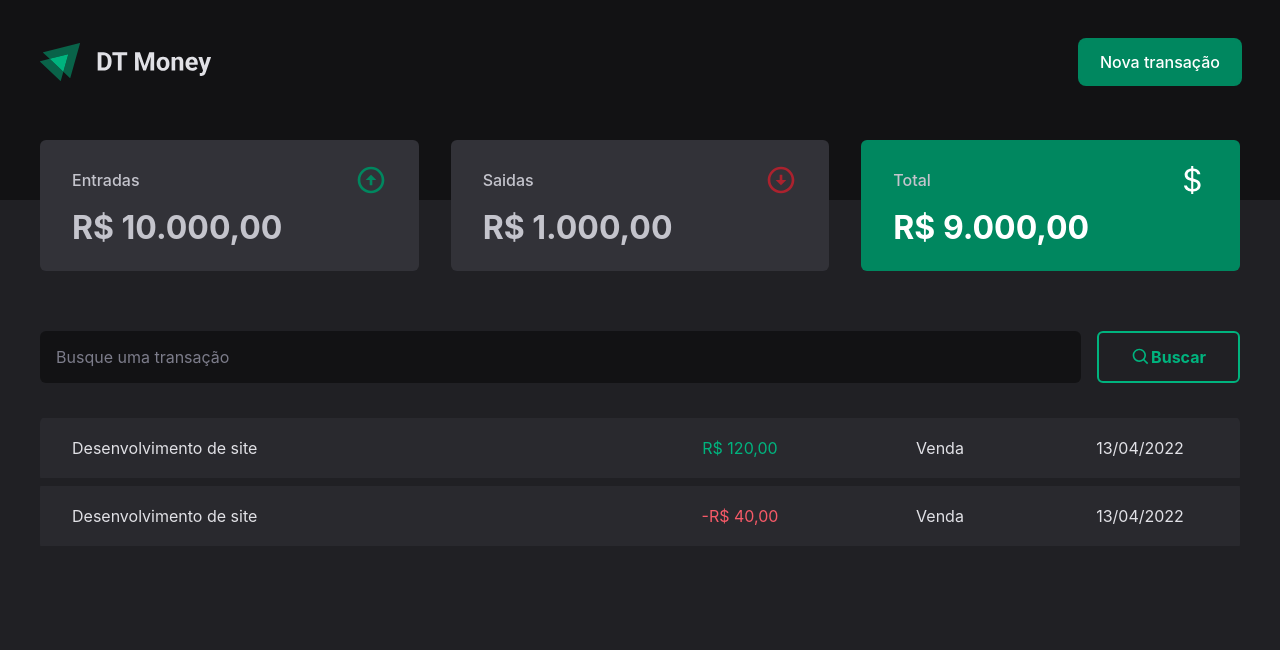
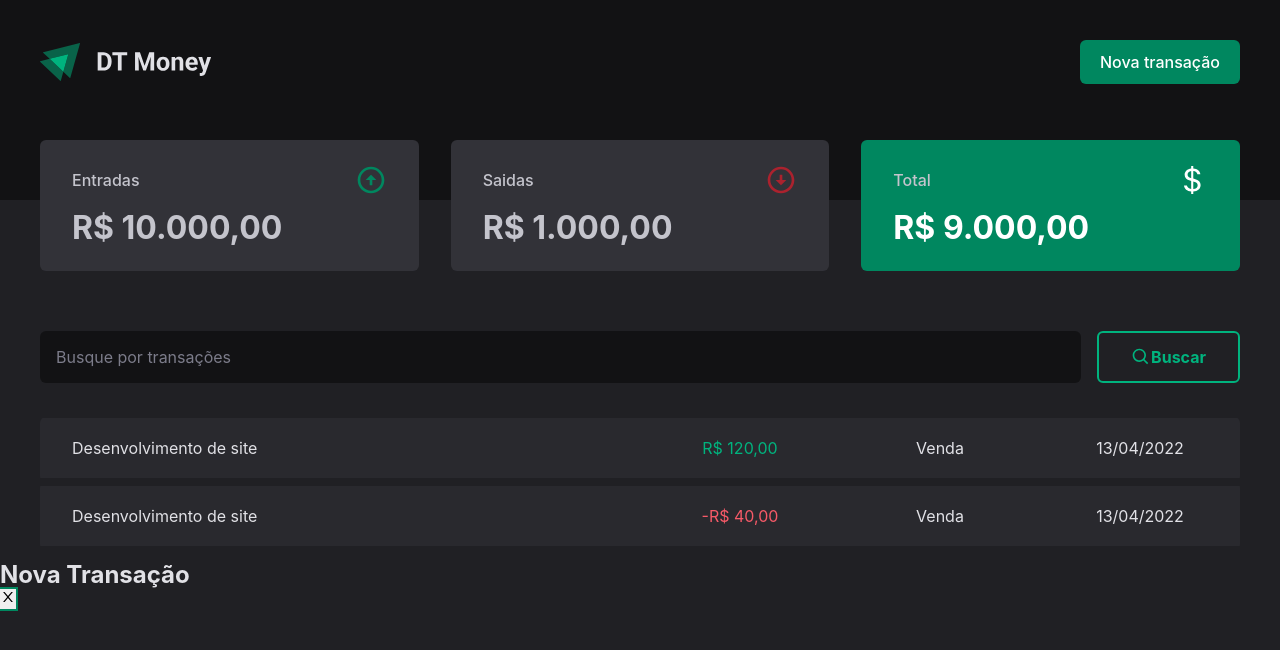
Before and after one commit to IcaroSilvaFK/dt-money, a React (Vite) app: page / in a window 1280 px wide. Both pictures are taken after a click on the button "Nova transação". Shown: the top 650 px of the page. Built offline with nearby package versions, Linux system fonts and the light colour scheme.

Commit message:
feat: create modal

```diff
--- a/package.json
+++ b/package.json
@@ -10,6 +10,7 @@
   },
   "dependencies": {
     "@formkit/auto-animate": "1.0.0-beta.6",
+    "@radix-ui/react-dialog": "^1.0.2",
     "react": "^18.2.0",
     "react-dom": "^18.2.0",
     "react-icons": "^4.7.1",
--- a/src/components/Header/index.tsx
+++ b/src/components/Header/index.tsx
@@ -1,3 +1,6 @@
+import * as Dialog from '@radix-ui/react-dialog';
+import { AiOutlineClose } from 'react-icons/ai';
+
 import Logo from '../../assets/logo.svg';
 
 import { Container, Sub } from './styles';
@@ -8,7 +11,18 @@
       <Sub>
         <img src={Logo} />
 
-        <button>Nova transação</button>
+        <Dialog.Root>
+          <Dialog.Trigger>Nova transação</Dialog.Trigger>
+          <Dialog.Portal>
+            <Dialog.Overlay />
+            <Dialog.Content>
+              <Dialog.Title>Nova Transação</Dialog.Title>
+              <Dialog.DialogClose>
+                <AiOutlineClose />
+              </Dialog.DialogClose>
+            </Dialog.Content>
+          </Dialog.Portal>
+        </Dialog.Root>
       </Sub>
     </Container>
   );
--- a/src/pages/Home/index.tsx
+++ b/src/pages/Home/index.tsx
@@ -35,7 +35,7 @@
         <Card amount={9000} title='Total' type='result' />
       </Grid>
       <Form>
-        <input type='text' placeholder='Busque uma transação' />
+        <input type='text' placeholder='Busque por transações' />
         <button>
           <BiSearch size={20} />
           Buscar
--- a/src/pages/Home/styles.ts
+++ b/src/pages/Home/styles.ts
@@ -48,6 +48,14 @@
     display: flex;
     align-items: center;
     border-radius: 6px;
+
+    transition: all linear 0.3s;
+
+    &:hover {
+      border: 2px solid ${({ theme }) => theme.colors.green[500]};
+      background: ${({ theme }) => theme.colors.green[500]};
+      color: ${({ theme }) => theme.colors.white};
+    }
   }
 `;
 
```
Also changed, not shown: 1 other file (tests, documents, lock files or other folders).
